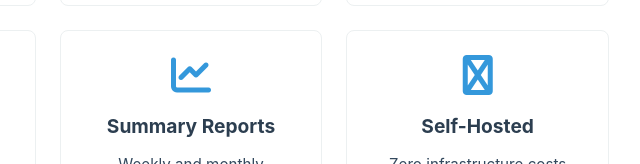
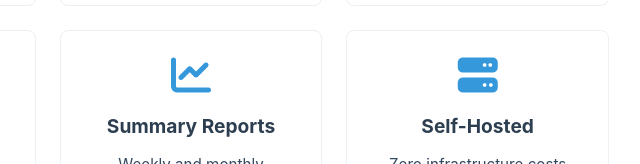
Before and after one commit to sourpatchdad/sourpatchdad.github.io, a plain HTML site: page projects/bitty-2.html in a window 1280 px wide. Shown: the part 1156-1320 px from the top of the page, 449-1089 px from the left. Drawn offline with Linux system fonts and the light colour scheme.

Commit message:
Change icon class from 'fa-brands' to 'fa-solid'

```diff
--- a/projects/bitty-2.html
+++ b/projects/bitty-2.html
@@ -230,7 +230,7 @@
                             <p>Weekly and monthly performance summaries with price statistics and percentage changes</p>
                         </div>
                         <div class="feature-card">
-                            <i class="fa-brands fa-server" aria-hidden="true"></i>
+                            <i class="fa-solid fa-server" aria-hidden="true"></i>
                             <h3>Self-Hosted</h3>
                             <p>Zero infrastructure costs</p>
                         </div>
```
